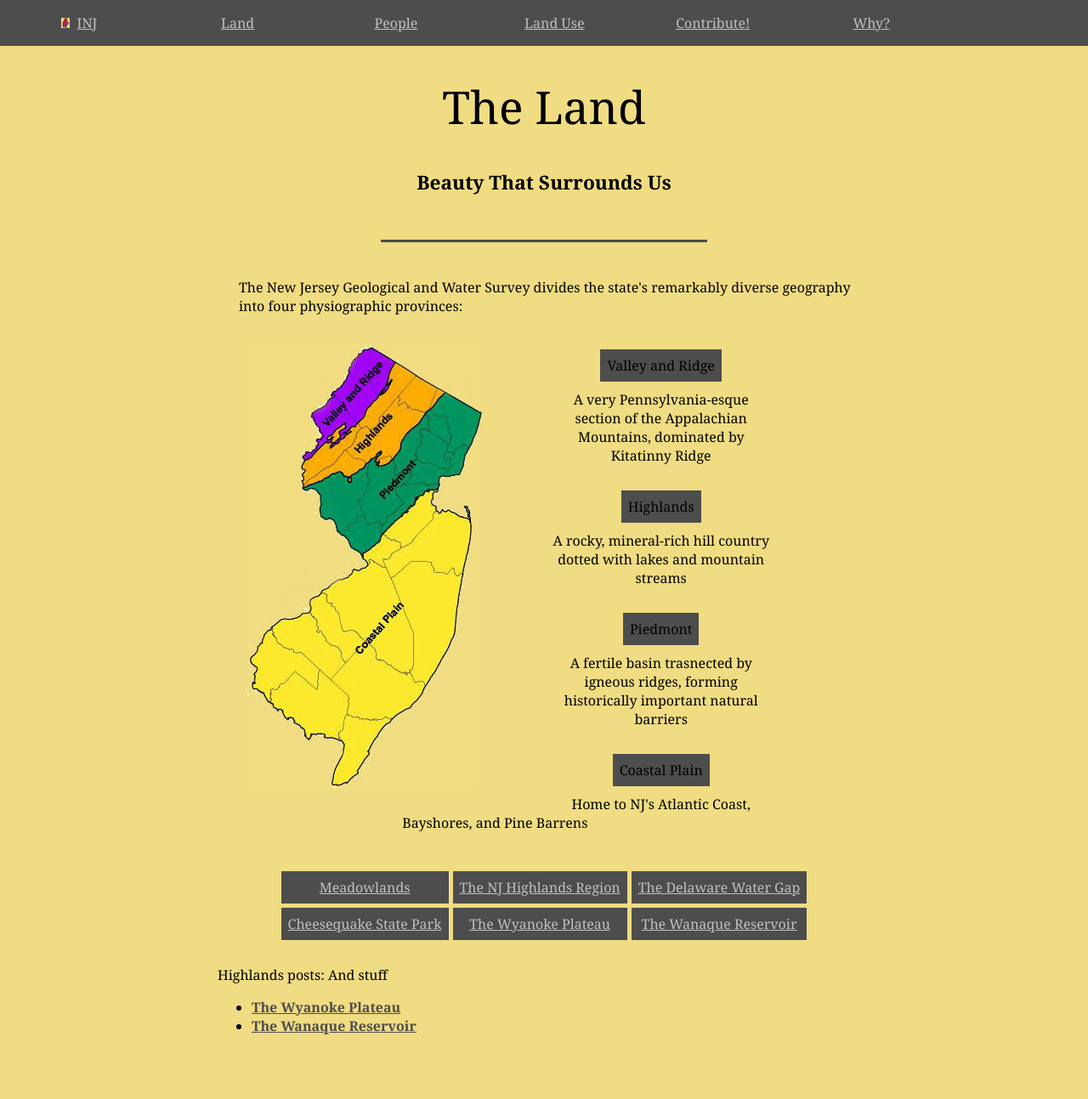
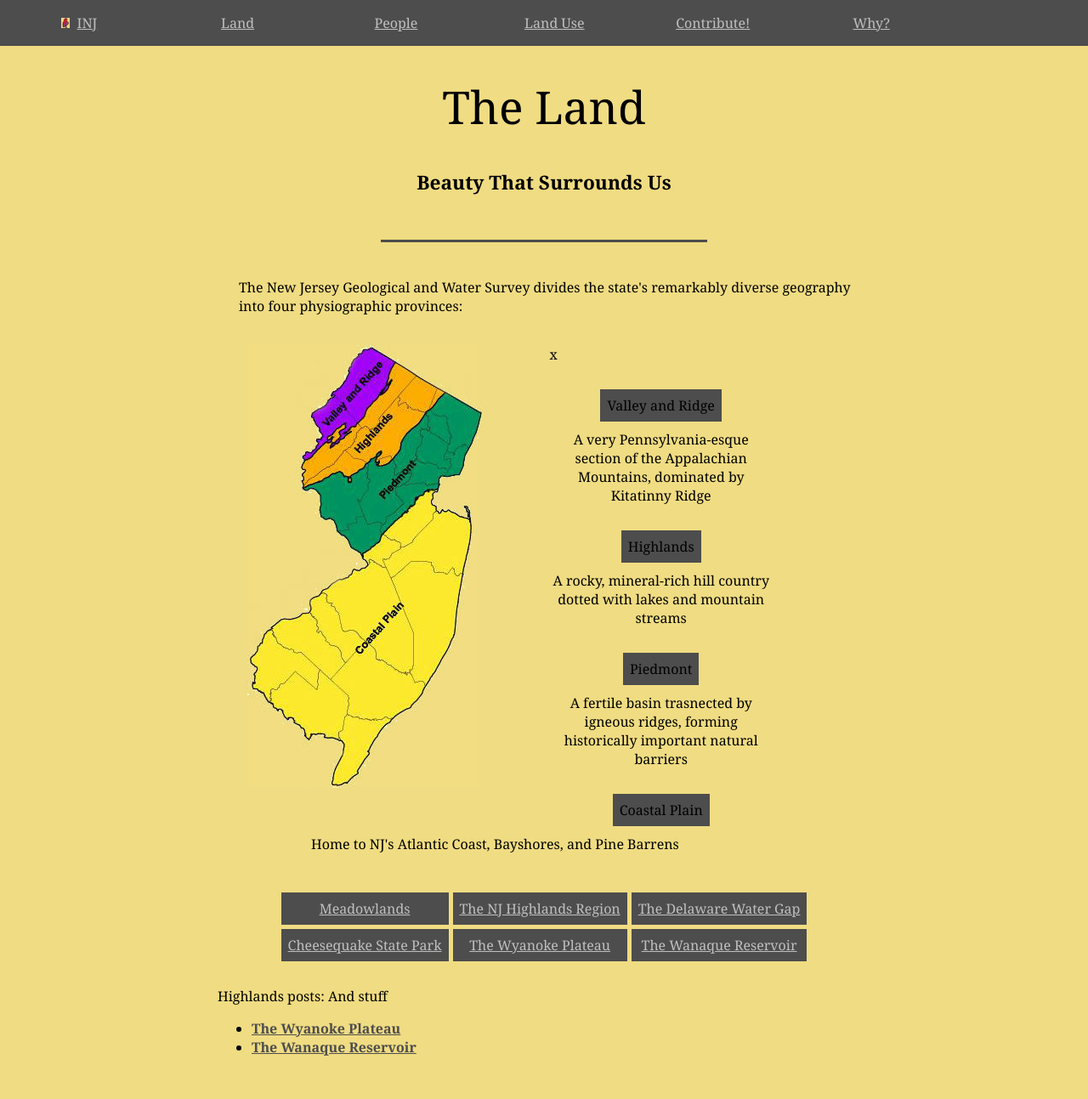
Before and after one commit to jonfried/oakafee.github.io, a Jekyll site: the page built from land.html, in a window 1280 px wide. Shown: the whole page at 85% size. Built offline with Jekyll 4.4.1, drawn with Linux system fonts in a browser that asks for light colours; before the commit the page ends 1268 px from its top, so only the background shows below that.

Commit message:
Update land.html

```diff
--- a/land.html
+++ b/land.html
@@ -12,8 +12,8 @@ tags: land
 </div>
 
 <div class="land">
-  <div id="land-text-spacer"></div>
-  <div id="land-table-container-top" class="table-container">
+  <div id="land-text-spacer">x</div>
+  <div id="land-table-container" class="table-container">
     <table class="index"><tr><td>Valley and Ridge</td></tr></table>
   </div>
   <p>A very Pennsylvania-esque section of the Appalachian Mountains, dominated by Kitatinny Ridge</p>
```
